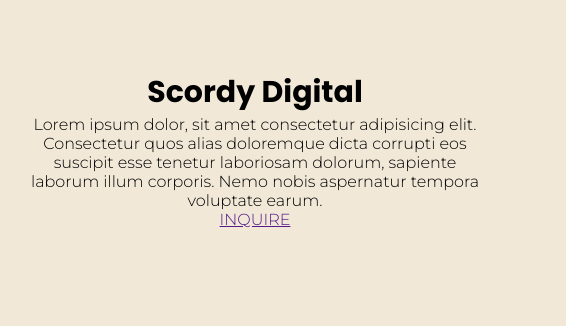
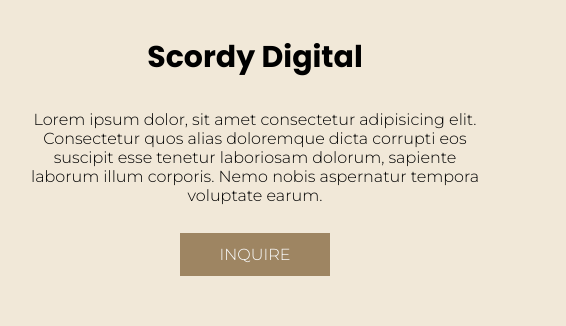
Before and after one commit to abrusu-collins/Scordy-Shots, a plain HTML site: page index.html in a window 1280 px wide. Shown: the part 251-577 px from the top of the page, 109-675 px from the left. Drawn offline with Linux system fonts and the light colour scheme.

Commit message:
hero done

```diff
--- a/sass/_config.scss
+++ b/sass/_config.scss
@@ -2,6 +2,8 @@
 @import url("https://fonts.googleapis.com/css2?family=Montserrat:wght@300&display=swap");
 
 $background:#f1e8d8;
+$button_background:#9e8562;
+$white:#fcfeff;
 
 * {
   font-family: "Montserrat", sans-serif;
--- a/sass/_hero.scss
+++ b/sass/_hero.scss
@@ -1,21 +1,29 @@
-.hero{
+.hero {
   display: grid;
-    grid-template-columns: repeat(2,1fr);
+  grid-template-columns: repeat(2, 1fr);
   grid-gap: 5rem;
   width: 80%;
   height: 100vh;
   align-items: center;
   justify-content: center;
   margin: auto;
-    & img{
+  & img {
     width: 100%;
   }
-    & .hero-text{
+  & .hero-text {
     text-align: center;
-        & .hero-title{
+    & .hero-title {
       font-size: 30px;
-            font-family: 'Poppins', sans-serif;
+      font-family: "Poppins", sans-serif;
+    }
+    & .hero-normal-text {
+      margin: 30px 0 40px 0;
+    }
+    & a {
+      text-decoration: none;
+      color: $white;
+      background-color: $button_background;
+      padding: 12px 40px;
     }
   }
-
 }
```
Also changed, not shown: styles/index.css. Lines whose indentation alone changed are shown as unchanged.
